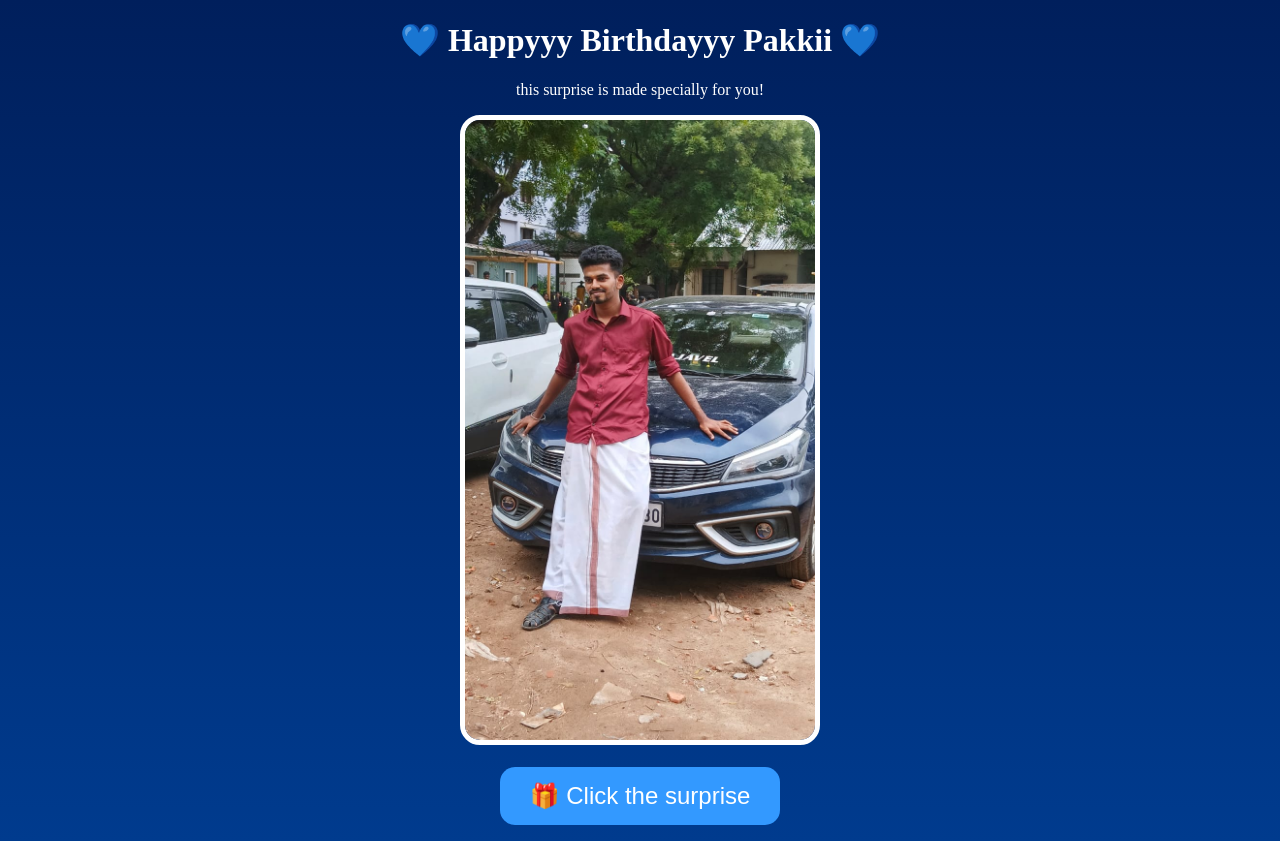
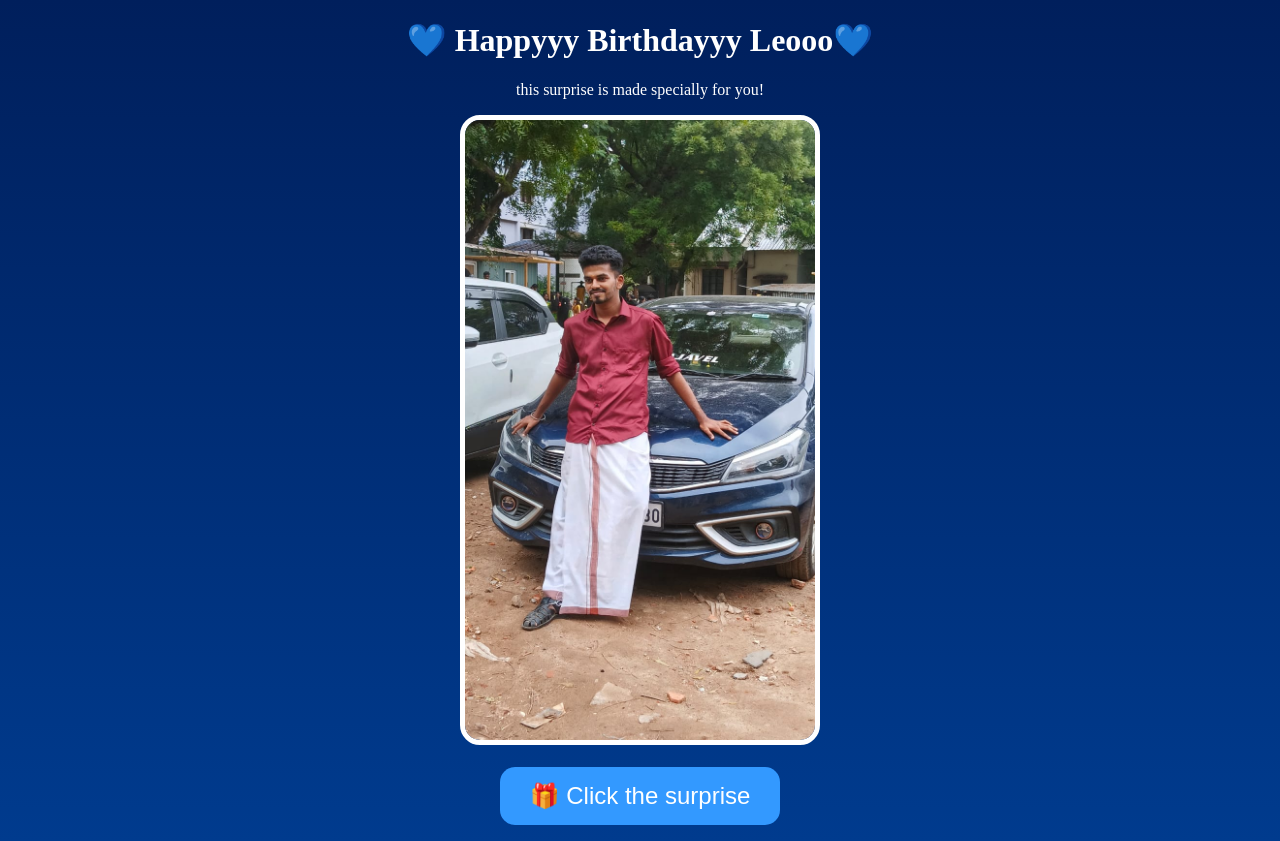
Before and after one commit to nagajothi262004-lab/bday-surprise, a plain HTML site: page index.html in a window 1280 px wide. Drawn offline with Linux system fonts and the light colour scheme.

Commit message:
updated index message

```diff
--- a/index.html
+++ b/index.html
@@ -19,7 +19,7 @@
     </head>
     <body>
       <h1>
-💙 Happyyy Birthdayyy Pakkii 💙
+💙 Happyyy Birthdayyy Leooo💙
 </h1>
       <p>this surprise is made specially for you!</p>
       <center>
```
